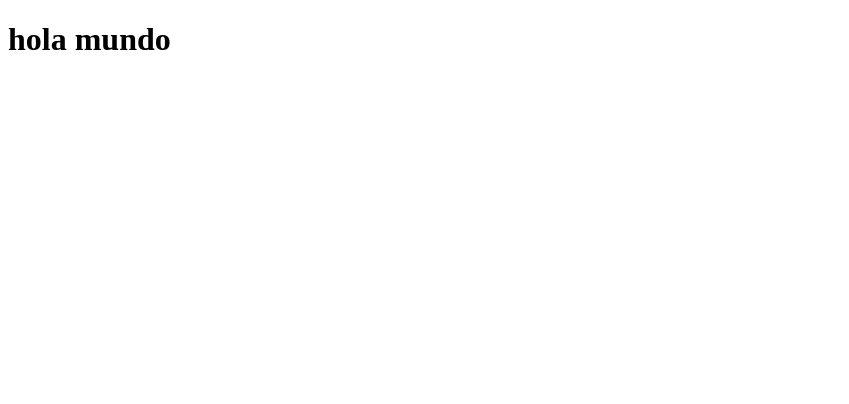
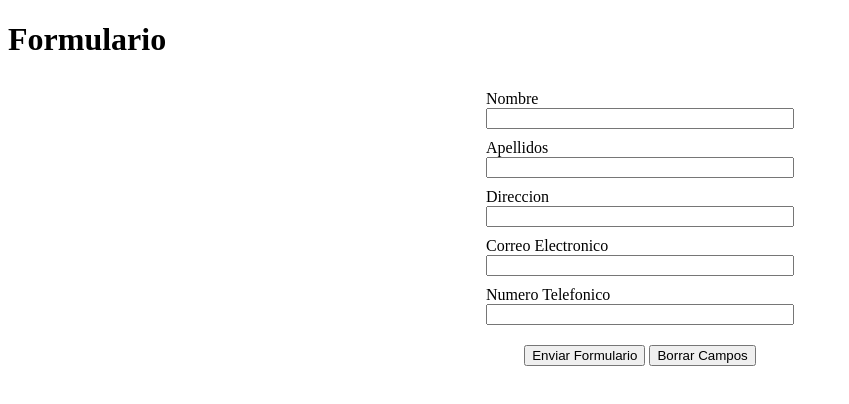
Before and after one commit to MichaelGT4/practica-git, a plain HTML site: page index.html in a window 1280 px wide. Shown: the whole page, without its empty margins (0-849 px from the left). Drawn offline with Linux system fonts and the light colour scheme.

Commit message:
Formulario Creado

```diff
--- a/index.html
+++ b/index.html
@@ -3,9 +3,33 @@
 <head>
     <meta charset="UTF-8">
     <meta name="viewport" content="width=device-width, initial-scale=1.0">
-    <title>Document</title>
+    <link rel="stylesheet" href="styles.css">
+    <title>Formulario</title>
 </head>
 <body>
-    <h1>hola mundo</h1>
+    <h1>Formulario</h1>
+    <form action="post">
+        <section>
+            <label for="name">Nombre</label>
+            <input type="text" name="name" id="name">
+
+            <label for="lastname">Apellidos</label>
+            <input type="text" name="lastname" id="lastname">
+
+            <label for="direction">Direccion</label>
+            <input type="text" name="direction" id="direction">
+
+            <label for="email">Correo Electronico</label>
+            <input type="email" name="email" id="email">
+
+            <label for="phone">Numero Telefonico</label>
+            <input type="number" name="phone" id="phone">
+        </section>
+        <div class="buttons">
+            <button type="submit">Enviar Formulario</button>
+            <button type="reset">Borrar Campos</button>
+        </div>
+
+    </form>
 </body>
 </html>
--- /dev/null
+++ b/styles.css
@@ -0,0 +1,18 @@
+form {
+    display: flex;
+    flex-direction: column;
+    justify-content: center;
+    align-items:center
+}
+
+section {
+    margin: 10px;
+    display: flex;
+    flex-direction: column;
+
+}
+
+input {
+    margin-bottom: 10px;
+    width: 300px;
+}
```
Also changed, not shown: test.html (deleted, +0 -11 lines).
